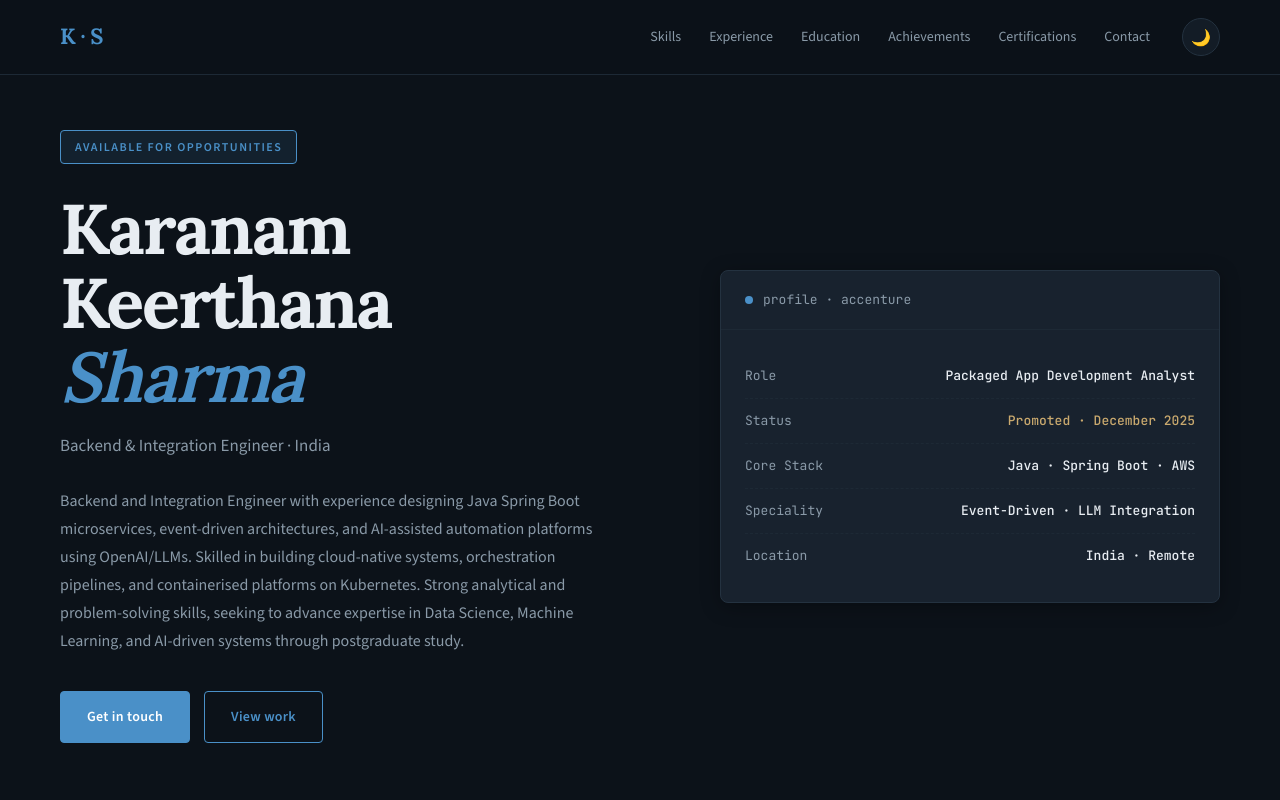
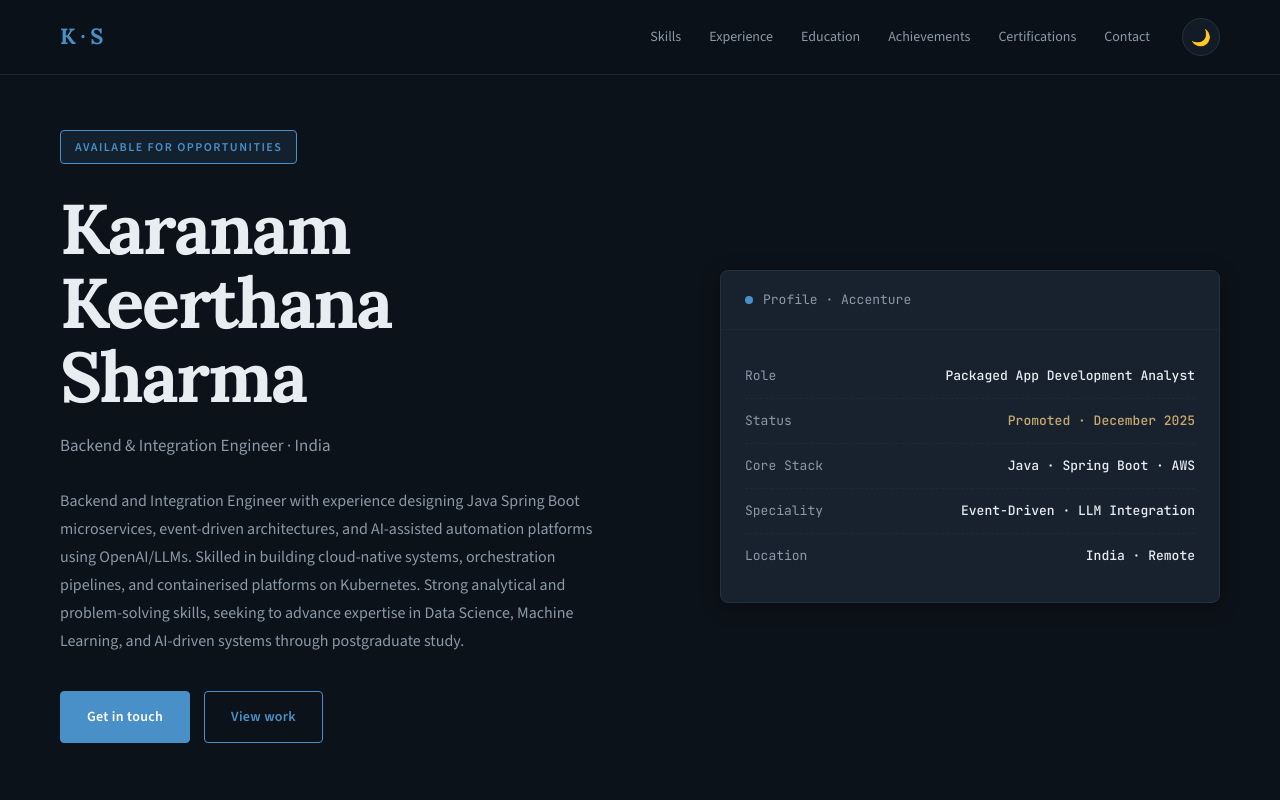
Before and after one commit to keerthanaSharma163/keerthanaSharma163.github.io, a plain HTML site: page index.html in a window 1280 px wide. Shown: the top 800 px of the page. Drawn offline with nearby package versions, Linux system fonts and the light colour scheme.

Commit message:
changed the words

```diff
--- a/index.html
+++ b/index.html
@@ -710,7 +710,7 @@
 <section id="hero">
   <div class="hero-left">
     <div class="hero-tag">Available for opportunities</div>
-    <h1 class="hero-name">Karanam<br/>Keerthana<br/><em>Sharma</em></h1>
+    <h1 class="hero-name">Karanam<br/>Keerthana<br/>Sharma</h1>
     <p class="hero-role">Backend &amp; Integration Engineer · India</p>
     <p class="hero-summary">
       Backend and Integration Engineer with experience designing Java Spring Boot
@@ -729,7 +729,7 @@
   <div class="hero-card">
     <div class="hero-card-header">
       <span class="header-dot"></span>
-      <span>profile · accenture</span>
+      <span>Profile · Accenture</span>
     </div>
     <div class="hero-card-body">
       <div class="info-row"><span class="info-key">Role</span><span class="info-val">Packaged App Development Analyst</span></div>
```
